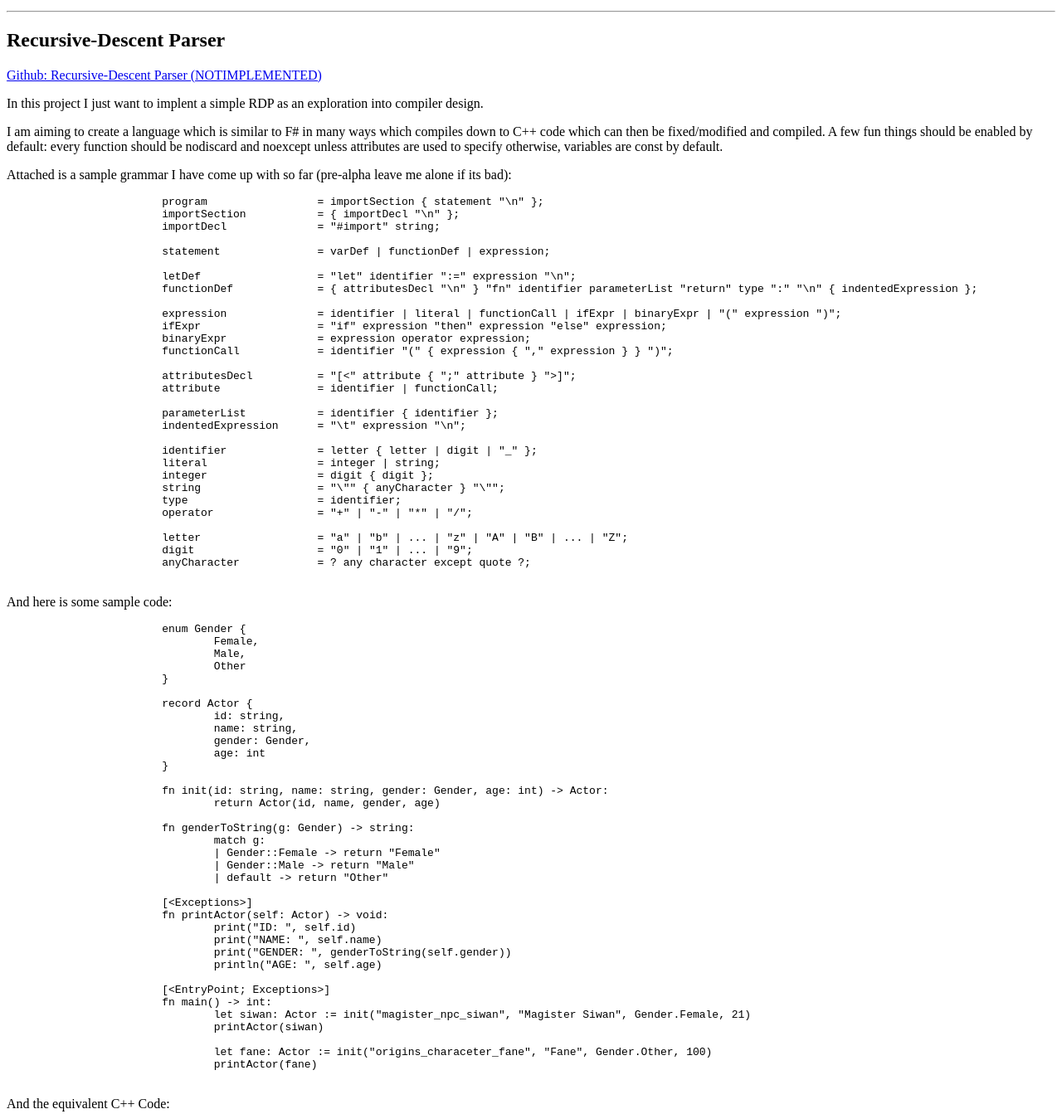
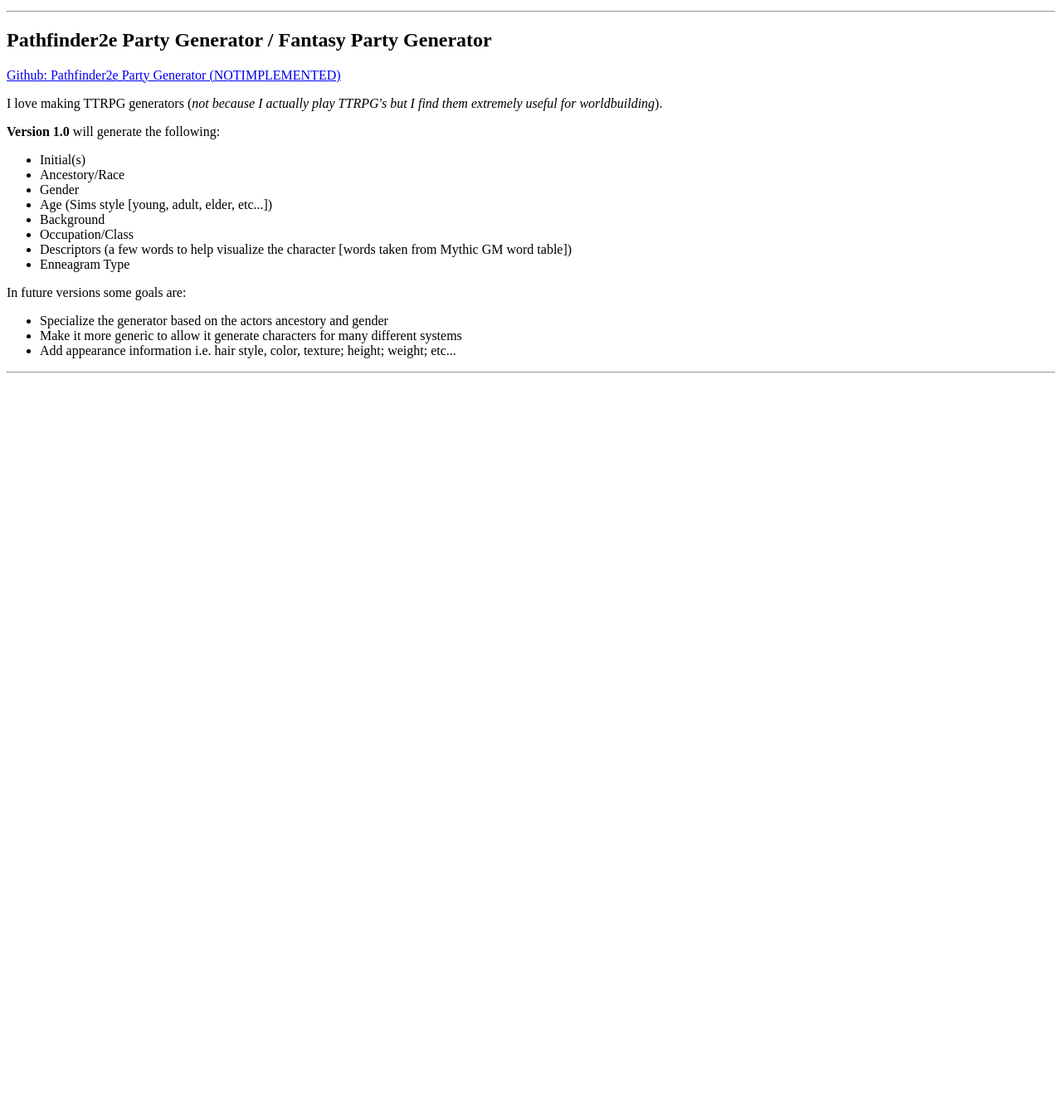
Before and after one commit to KalebDHedges/KalebDHedges.github.io, a plain HTML site: page programming.html in a window 1280 px wide. Shown: the part 390-1733 px from the top of the page at 83% size. After the commit the page ends 848 px from the top, so only its background shows below. Drawn offline with Linux system fonts and the light colour scheme.

Commit message:
Update programming.html

```diff
--- a/programming.html
+++ b/programming.html
@@ -32,137 +32,6 @@
 	<hr />
 
 	<section id="project2">
-		<h2>Recursive-Descent Parser</h2>
-		<a href="*">Github: Recursive-Descent Parser (NOTIMPLEMENTED)</a>
-		<p>In this project I just want to implent a simple RDP as an exploration into compiler design.</p>
-		<p>I am aiming to create a language which is similar to F# in many ways which compiles down to C++ code which can then be fixed/modified and compiled. A few fun things should be enabled by default: every function should be nodiscard and noexcept unless attributes are used to specify otherwise, variables are const by default.</p>
-		<p>Attached is a sample grammar I have come up with so far (pre-alpha leave me alone if its bad):</p>
-		<pre>
-			program         	= importSection { statement "\n" };
-			importSection   	= { importDecl "\n" };
-			importDecl      	= "#import" string;
-
-			statement       	= varDef | functionDef | expression;
-
-			letDef          	= "let" identifier ":=" expression "\n";
-			functionDef     	= { attributesDecl "\n" } "fn" identifier parameterList "return" type ":" "\n" { indentedExpression };
-
-			expression      	= identifier | literal | functionCall | ifExpr | binaryExpr | "(" expression ")";
-			ifExpr          	= "if" expression "then" expression "else" expression;
-			binaryExpr      	= expression operator expression;
-			functionCall    	= identifier "(" { expression { "," expression } } ")";
-
-			attributesDecl  	= "[&lt;" attribute { ";" attribute } "&gt;]";
-			attribute       	= identifier | functionCall;
-
-			parameterList   	= identifier { identifier };
-			indentedExpression 	= "\t" expression "\n";
-
-			identifier      	= letter { letter | digit | "_" };
-			literal         	= integer | string;
-			integer         	= digit { digit };
-			string          	= "\"" { anyCharacter } "\"";
-			type            	= identifier;
-			operator        	= "+" | "-" | "*" | "/";
-
-			letter          	= "a" | "b" | ... | "z" | "A" | "B" | ... | "Z";
-			digit           	= "0" | "1" | ... | "9";
-			anyCharacter    	= ? any character except quote ?;
-		</pre>
-		<p>And here is some sample code:</p>
-		<pre>
-			enum Gender {
-				Female,
-				Male,
-				Other
-			}
-
-			record Actor {
-				id: string,
-				name: string,
-				gender: Gender,
-				age: int
-			}
-
-			fn init(id: string, name: string, gender: Gender, age: int) -> Actor:
-				return Actor(id, name, gender, age)
-
-			fn genderToString(g: Gender) -> string:
-				match g:
-				| Gender::Female -> return "Female"
-				| Gender::Male -> return "Male"
-				| default -> return "Other"
-
-			[&lt;Exceptions&gt;]
-			fn printActor(self: Actor) -> void:
-				print("ID: ", self.id)
-				print("NAME: ", self.name)
-				print("GENDER: ", genderToString(self.gender))
-				println("AGE: ", self.age)
-
-			[&lt;EntryPoint; Exceptions&gt;]
-			fn main() -> int:
-				let siwan: Actor := init("magister_npc_siwan", "Magister Siwan", Gender.Female, 21)
-				printActor(siwan)
-
-				let fane: Actor := init("origins_characeter_fane", "Fane", Gender.Other, 100)
-				printActor(fane)
-		</pre>
-		<p>And the equivalent C++ Code:</p>
-		<pre>
-			enum class Gender {
-				Female,
-				Male,
-				Other
-			};
-
-			struct Actor {
-				std::string id;
-				std::string name;
-				Gender gender;
-				int age;
-			};
-
-			[[nodiscard]]
-			Actor init(std::string id, std::string name, Gender gender, int age) noexcept {
-				Actor new_actor = {id, name, gender, age};
-				return new_actor;
-			}
-
-			[[nodiscard]]
-			std::string genderToString(Gender g) noexcept {
-				switch(g) {
-					case Gender::Female:
-						return "Female";
-						break;
-					case Gender::Male:
-						return "Male";
-						break;
-					default:
-						return "Other";
-				}
-			}
-
-			void printActor(Actor self) {
-				std::cout << "ID: " << self.id;
-				std::cout << "NAME: " << self.name;
-				std::cout << "GENDER: " << genderToString(self.gender);
-				std::cout << "AGE: " << self.age << std::endl;
-			}
-
-			int main() {
-				const Actor siwan = init("magister_npc_siwan", "Magister Siwan", Gender.Female, 21);
-				printActor(siwan);
-
-				const Actor fane = init("origins_characeter_fane", "Fane", Gender.Other, 100);
-				printActor(fane);
-			}
-		</pre>
-	</section>
-
-	<hr />
-
-	<section id="project3">
 		<h2>Pathfinder2e Party Generator / Fantasy Party Generator</h2>
 		<a href="*">Github: Pathfinder2e Party Generator (NOTIMPLEMENTED)</a>
 		<p>I love making TTRPG generators (<em>not because I actually play TTRPG's but I find them extremely useful for worldbuilding</em>).</p>
```
